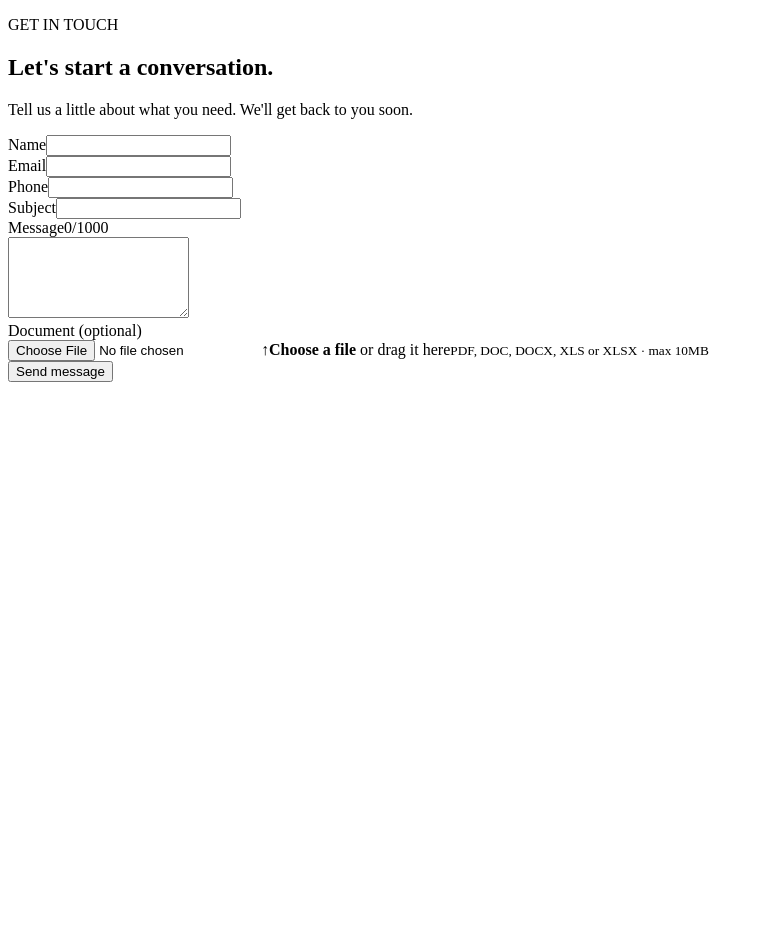
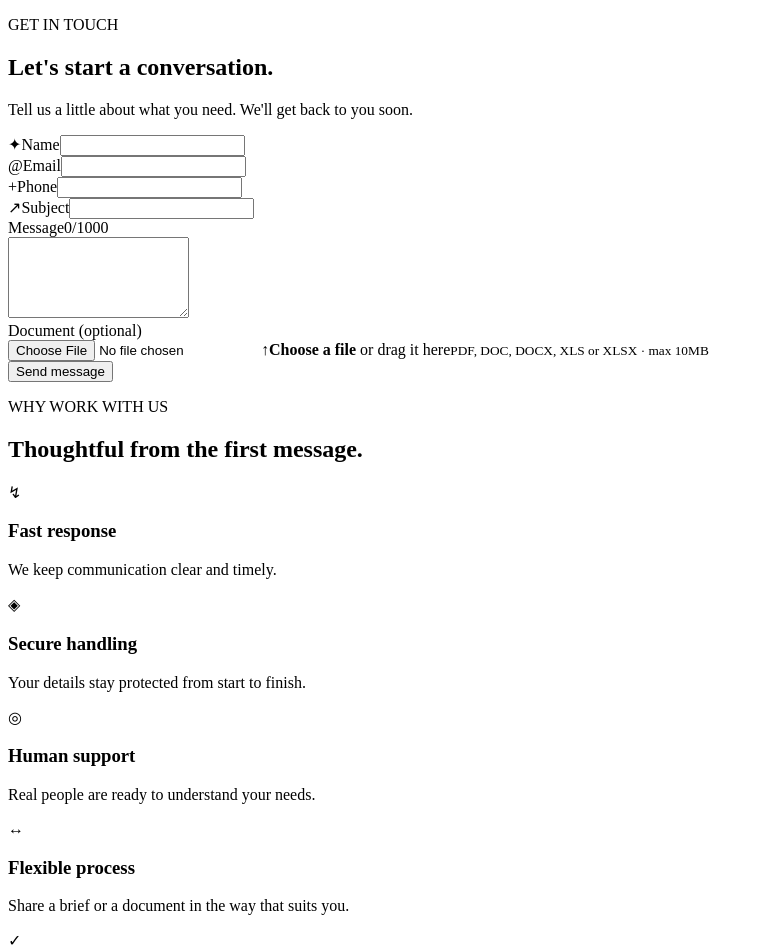
Before and after one commit to bhaveshbuiledup-glitch/formsubmit, a React (Vite) app: page / in a window 1280 px wide. Shown: the top 952 px of the page, without its empty margins (0-763 px from the left). Before the commit the page ends 800 px from the top, so only its background shows below. Built offline with nearby package versions, Linux system fonts and the light colour scheme; the HTML template or start-up script is replaced by a standard one.

Commit message:
Add icons to service features

```diff
--- a/src/App.jsx
+++ b/src/App.jsx
@@ -10,6 +10,14 @@ const initialValues = {
 
 const allowedFileExtensions = ['pdf', 'doc', 'docx', 'xls', 'xlsx'];
 const maxFileSize = 10 * 1024 * 1024;
+const features = [
+  ['↯', 'Fast response', 'We keep communication clear and timely.'],
+  ['◈', 'Secure handling', 'Your details stay protected from start to finish.'],
+  ['◎', 'Human support', 'Real people are ready to understand your needs.'],
+  ['↔', 'Flexible process', 'Share a brief or a document in the way that suits you.'],
+  ['✓', 'Careful delivery', 'Every request is reviewed with attention to detail.'],
+  ['∞', 'Long-term focus', 'We build thoughtful solutions that keep working.']
+];
 
 function validate(values) {
   const errors = {};
@@ -57,11 +65,11 @@ export default function App() {
     if (!allowedFileExtensions.includes(extension)) {
       setDocumentFile(null);
       setErrors((current) => ({ ...current, document: 'Please upload a PDF, DOC, DOCX, XLS, or XLSX file.' }));
-      event.target.value = '';
+      if (documentInputRef.current) documentInputRef.current.value = '';
     } else if (file.size > maxFileSize) {
       setDocumentFile(null);
       setErrors((current) => ({ ...current, document: 'Document size must be 10MB or less.' }));
-      event.target.value = '';
+      if (documentInputRef.current) documentInputRef.current.value = '';
     } else {
       setDocumentFile(file);
       setErrors((current) => ({ ...current, document: '' }));
@@ -139,10 +147,10 @@ export default function App() {
 
         <form onSubmit={handleSubmit} noValidate>
           <div className="field-grid">
-            <Field label="Name" name="name" value={values.name} onChange={handleChange} error={errors.name} />
-            <Field label="Email" name="email" type="email" value={values.email} onChange={handleChange} error={errors.email} />
-            <Field label="Phone" name="phone" type="tel" inputMode="numeric" maxLength="10" value={values.phone} onChange={handleChange} error={errors.phone} />
-            <Field label="Subject" name="subject" value={values.subject} onChange={handleChange} error={errors.subject} />
+            <Field label="Name" icon="✦" name="name" value={values.name} onChange={handleChange} error={errors.name} />
+            <Field label="Email" icon="@" name="email" type="email" value={values.email} onChange={handleChange} error={errors.email} />
+            <Field label="Phone" icon="+" name="phone" type="tel" inputMode="numeric" maxLength="10" value={values.phone} onChange={handleChange} error={errors.phone} />
+            <Field label="Subject" icon="↗" name="subject" value={values.subject} onChange={handleChange} error={errors.subject} />
           </div>
           <div className="field full-width message-field">
             <div className="field-heading">
@@ -172,17 +180,32 @@ export default function App() {
             {isSubmitting ? 'Sending...' : 'Send message'}
           </button>
         </form>
+
+        <section className="features" aria-labelledby="features-title">
+          <div className="features-heading">
+            <p className="eyebrow">WHY WORK WITH US</p>
+            <h2 id="features-title">Thoughtful from the first message.</h2>
+          </div>
+          <div className="feature-grid">
+            {features.map(([icon, title, description]) => (
+              <article className="feature-item" key={title}>
+                <span className="feature-icon" aria-hidden="true">{icon}</span>
+                <div><h3>{title}</h3><p>{description}</p></div>
+              </article>
+            ))}
+          </div>
+        </section>
       </section>
     </main>
   );
 }
 
-function Field({ label, name, type = 'text', inputMode, maxLength, value, onChange, error, textarea = false }) {
+function Field({ label, icon, name, type = 'text', inputMode, maxLength, value, onChange, error, textarea = false }) {
   const id = `field-${name}`;
   const commonProps = { id, name, value, onChange, 'aria-invalid': Boolean(error), 'aria-describedby': error ? `${id}-error` : undefined };
   return (
     <div className={`field ${textarea ? 'full-width' : ''}`}>
-      <label htmlFor={id}>{label}</label>
+      <label htmlFor={id}><span className="field-icon" aria-hidden="true">{icon}</span>{label}</label>
       {textarea ? <textarea {...commonProps} rows="5" /> : <input {...commonProps} type={type} inputMode={inputMode} maxLength={maxLength} />}
       {error && <p className="field-error" id={`${id}-error`}>{error}</p>}
     </div>
```
